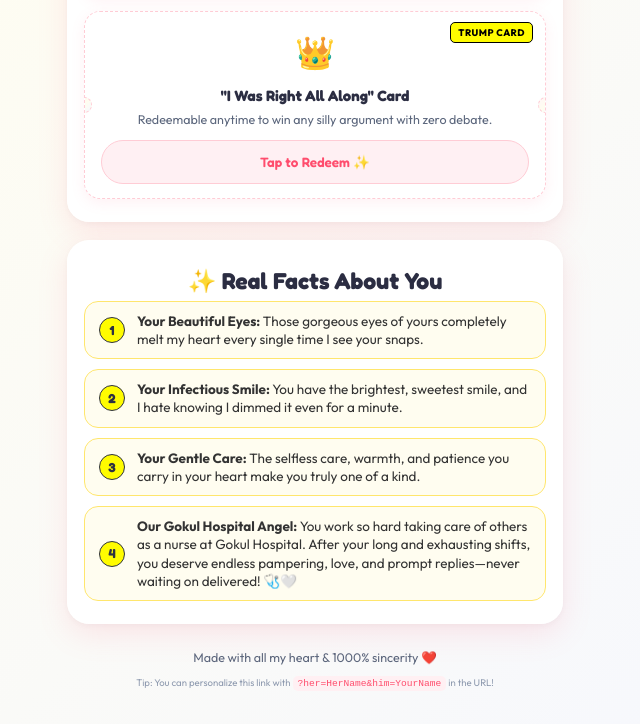
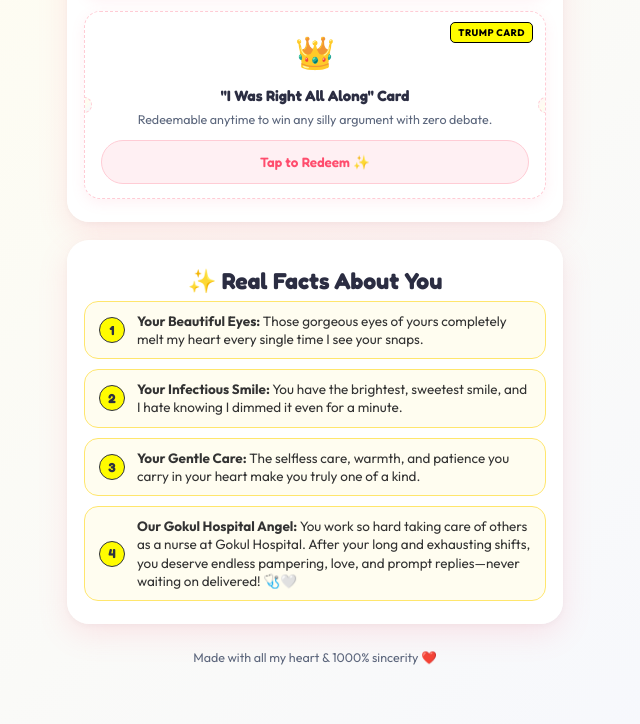
Before and after one commit to 489R5N/im-sorry, a plain HTML site: page index.html in a window 1280 px wide. Shown: the part 1994-2718 px from the top of the page, without its empty margins (325-965 px from the left). Drawn offline with nearby package versions, Linux system fonts and the light colour scheme.

Commit message:
Remove tip text from footer

```diff
--- a/index.html
+++ b/index.html
@@ -253,9 +253,6 @@
     <!-- Footer -->
     <footer class="footer">
       <p>Made with all my heart & 1000% sincerity ❤️</p>
-      <p class="url-tip">
-        <small>Tip: You can personalize this link with <code>?her=HerName&him=YourName</code> in the URL!</small>
-      </p>
     </footer>
   </main>
 
```
